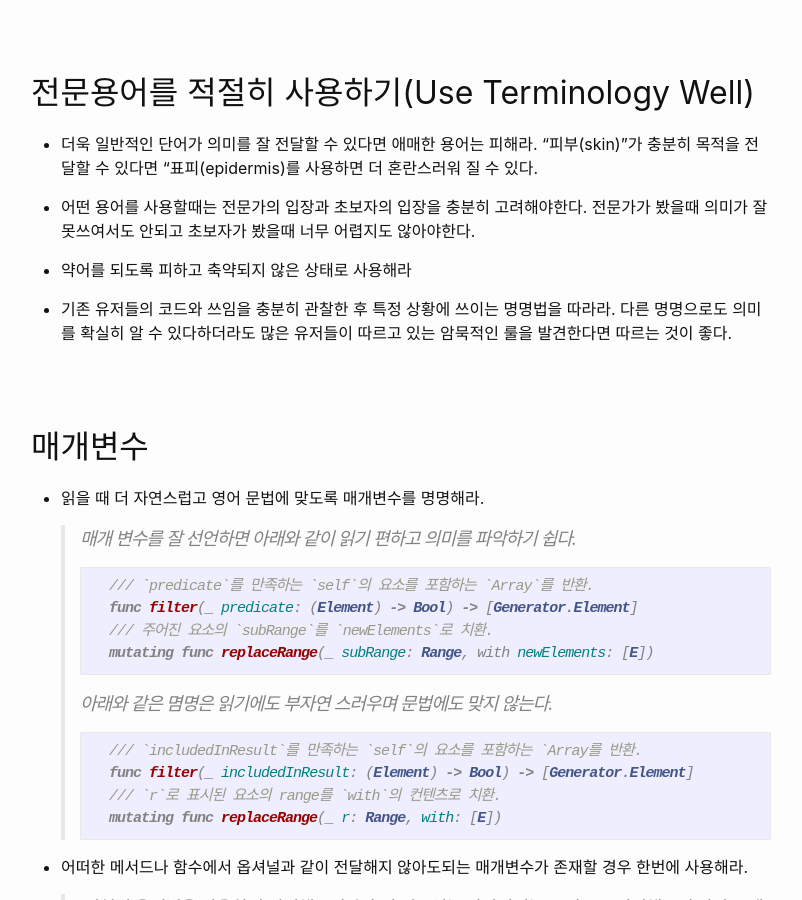
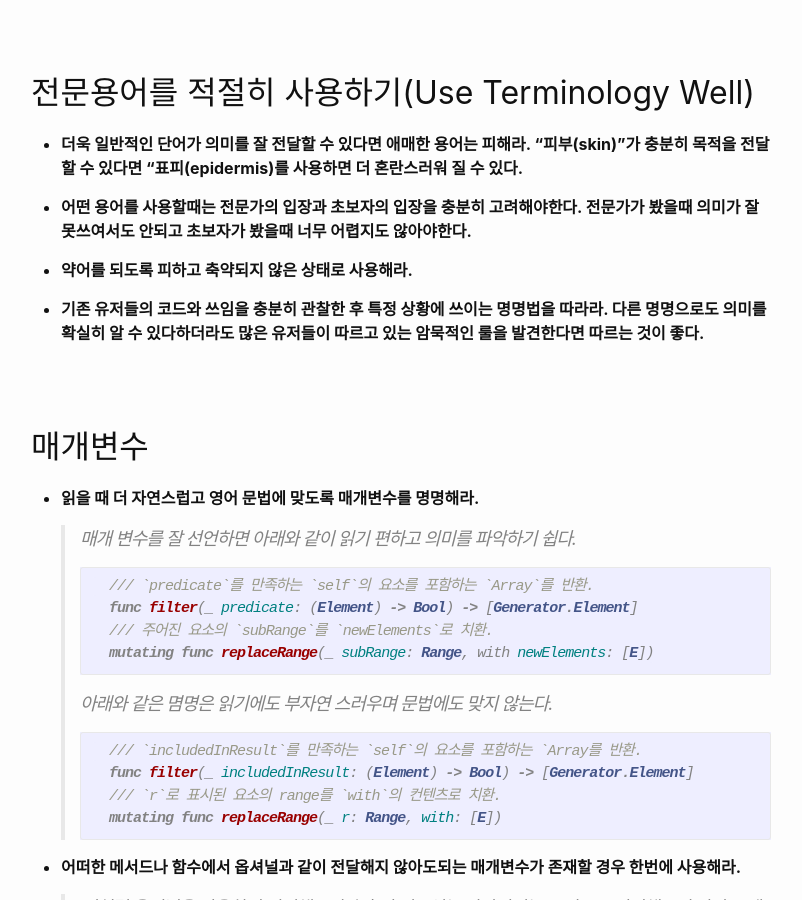
Before and after one commit to Babywalnut/my-blog, a Jekyll site: the page built from _posts/2021-03-07-swift-api-guidelines.md, in a window 1280 px wide and 900 px high, scrolled down 2603 px. Shown: the whole window, without its empty margins (239-1041 px from the left). Built offline with Jekyll 4.4.1, drawn with Linux system fonts in a browser that asks for light colours.

````diff
--- a/_posts/2021-03-07-swift-api-guidelines.md
+++ b/_posts/2021-03-07-swift-api-guidelines.md
@@ -32,7 +32,7 @@ Swift를 계속 사용할 유저라면 필수적으로 익혀야할(곱씹어야
 
 ## 명명법(Naming)
 
-* 모호성을 피하고자 필요한 모든 단어를 포함해라.
+* **모호성을 피하고자 필요한 모든 단어를 포함해라.**
 
   >파라미터 'position'을 받는다고 명시되어있다. 이럴 경우 label값으로 at을 명시하여 remove 함수가 호출되어 사용될 때 x라는 파라미터가 어떻게 사용되는지 쉽게 이해하도록 도울 수 있다.
 ```swift
@@ -43,7 +43,7 @@ employees.remove(at: x)
 ```
 
 <br>
-* 명확한 의도전달을 하기위하여 많은 단어가 필요할 수도 있지만 그 의미가 중첩되는 단어는 생략해라.
+* **명확한 의도전달을 하기위하여 많은 단어가 필요할 수도 있지만 그 의미가 중첩되는 단어는 생략해라.**
 
   >Element가 함수명에도 선언되어있고 파라미터타입에 반복되어 명시되어있다. 이럴 경우에는 Element의 의미가 중첩되므로 한쪽을 제거해줘야한다.
     ```swift
@@ -57,7 +57,7 @@ employees.remove(at: x)
   ```
 <br>
 
-* 단순히 변수, 타입, 매개변수의 정의된 형태를 명시해주는 것 보다는 영할에 따라 명명해라.
+* **단순히 변수, 타입, 매개변수의 정의된 형태를 명시해주는 것 보다는 영할에 따라 명명해라.**
   >- "Hello"라는 인사를 저장하는 변수의 이름에 타입을 명시해주는것은 비효율적이다.<br>
   >- 프로토콜 또한 "associatedtype"을 명명할때 타입자체를 설명하는 것은 비효율적이다.<br><span style="color:pink">(associatedtype:프로토콜을 정의해줄때 프로토콜에서 정의한 변수의 타입이 특정타입이 될수도 있고 아닐수도 있을경우 associatedtype으로써 정의해준다.)</span>
   >- 파라미터를 사용할때도 파라미터명을 파라미터의 타입자체로 명명하는 것은 비효율적이다.
@@ -84,7 +84,7 @@ employees.remove(at: x)
   ```
 
 <br>
-* 사용 시점에서 파라미터의 이름만으로 명확히 역할을 파악하기 힘들다면 파라미터의 의미를 더 쉽게 파악할 수있도록 함수명과 레이블을 적절히 명명해라.
+* **사용 시점에서 파라미터의 이름만으로 명확히 역할을 파악하기 힘들다면 파라미터의 의미를 더 쉽게 파악할 수있도록 함수명과 레이블을 적절히 명명해라.**
 
   > "graphics"를 위해 뭘 추가하라는 뜻인건 알겠지만 어떤것을 추가하고 graphics가 무엇을 뜻하는지 사용시점에서 의미가 모호하다
   ```swift
@@ -100,18 +100,18 @@ employees.remove(at: x)
 <br><br>
 ## 전문용어를 적절히 사용하기(Use Terminology Well)
 
-* 더욱 일반적인 단어가 의미를 잘 전달할 수 있다면 애매한 용어는 피해라. “피부(skin)”가 충분히 목적을 전달할 수 있다면 “표피(epidermis)를 사용하면 더 혼란스러워 질 수 있다.
+* **더욱 일반적인 단어가 의미를 잘 전달할 수 있다면 애매한 용어는 피해라. “피부(skin)”가 충분히 목적을 전달할 수 있다면 “표피(epidermis)를 사용하면 더 혼란스러워 질 수 있다.**
 
-* 어떤 용어를 사용할때는 전문가의 입장과 초보자의 입장을 충분히 고려해야한다. 전문가가 봤을때 의미가 잘못쓰여서도 안되고 초보자가 봤을때 너무 어렵지도 않아야한다.
+* **어떤 용어를 사용할때는 전문가의 입장과 초보자의 입장을 충분히 고려해야한다. 전문가가 봤을때 의미가 잘못쓰여서도 안되고 초보자가 봤을때 너무 어렵지도 않아야한다.**
 
-* 약어를 되도록 피하고 축약되지 않은 상태로 사용해라
+* **약어를 되도록 피하고 축약되지 않은 상태로 사용해라.**
 
-* 기존 유저들의 코드와 쓰임을 충분히 관찰한 후 특정 상황에 쓰이는 명명법을 따라라. 다른 명명으로도 의미를 확실히 알 수 있다하더라도 많은 유저들이 따르고 있는 암묵적인 룰을 발견한다면 따르는 것이 좋다.
+* **기존 유저들의 코드와 쓰임을 충분히 관찰한 후 특정 상황에 쓰이는 명명법을 따라라. 다른 명명으로도 의미를 확실히 알 수 있다하더라도 많은 유저들이 따르고 있는 암묵적인 룰을 발견한다면 따르는 것이 좋다.**
 
 <br><br>
 ## 매개변수
 
-* 읽을 때 더 자연스럽고 영어 문법에 맞도록 매개변수를 명명해라.
+* **읽을 때 더 자연스럽고 영어 문법에 맞도록 매개변수를 명명해라.**
 
     >매개 변수를 잘 선언하면 아래와 같이 읽기 편하고 의미를 파악하기 쉽다.
     ```swift
@@ -127,7 +127,7 @@ employees.remove(at: x)
     /// `r`로 표시된 요소의 range를 `with`의 컨텐츠로 치환.
     mutating func replaceRange(_ r: Range, with: [E])
     ```
-*  어떠한 메서드나 함수에서 옵셔널과 같이 전달해지 않아도되는 매개변수가 존재할 경우 한번에 사용해라.
+*  **어떠한 메서드나 함수에서 옵셔널과 같이 전달해지 않아도되는 매개변수가 존재할 경우 한번에 사용해라.**
 
     >이처럼 옵셔널을 사용하여 선언해주면 호출시 필요없는 파라미터는 nil이므로 지정해주지 않아도 괜찮다.
     ```swift
````
